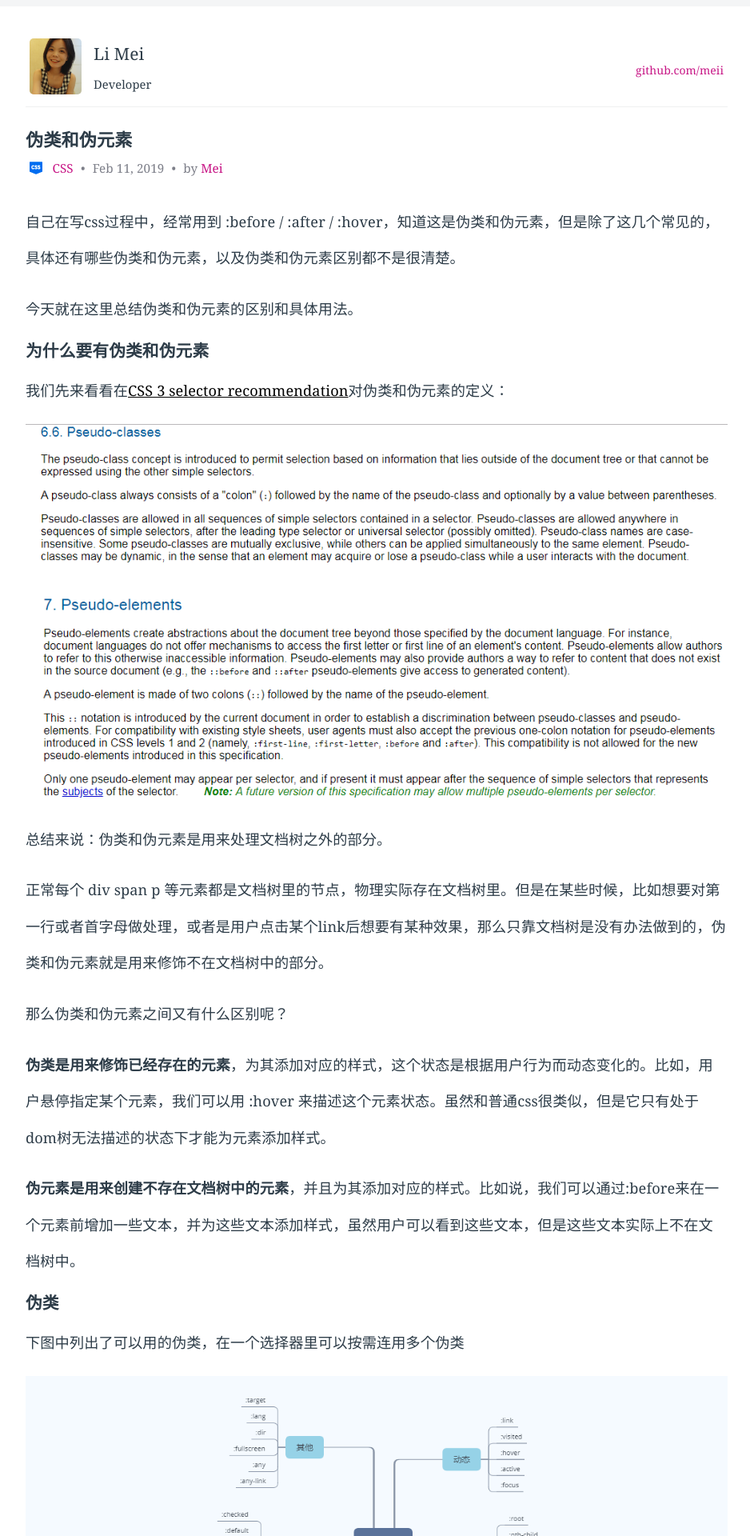
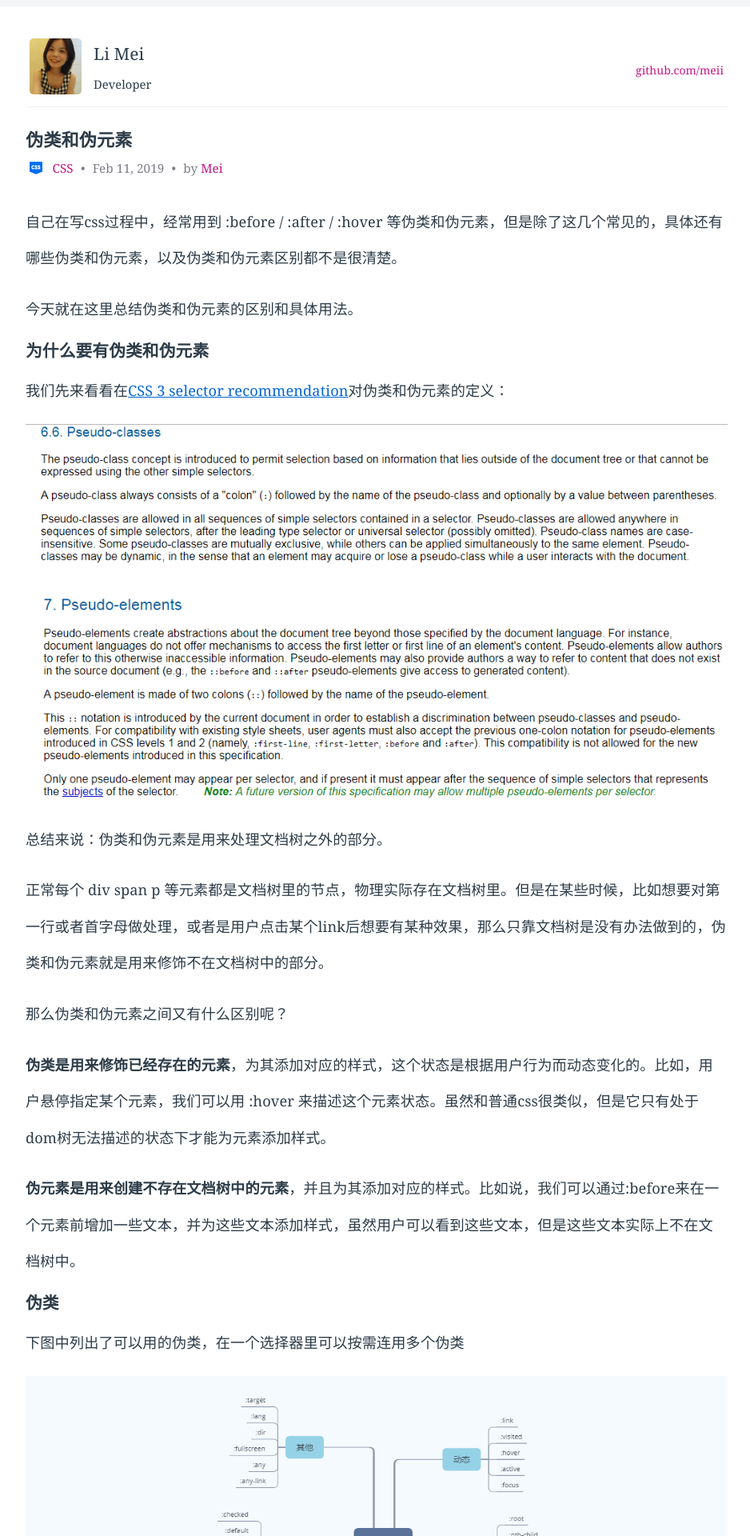
Before and after one commit to LiMeii/LiMeii.github.io, a Jekyll site: the page built from _posts/2019-02-11-css-pseudo.md, in a window 1280 px wide. Shown: the top 1920 px of the page at 80% size, without its empty margins (177-1115 px from the left). Built offline with Jekyll 4.4.1, drawn with Linux system fonts in a browser that asks for light colours.

Commit message:
update pseudo post

```diff
--- a/_posts/2019-02-11-css-pseudo.md
+++ b/_posts/2019-02-11-css-pseudo.md
@@ -13,7 +13,7 @@ layout: post
     <span>by <a class="github-link" href="http://github.com/limeii" title="http://github.com/limeii">Mei</a></span>
 </div>
 
-自己在写css过程中，经常用到 :before / :after / :hover，知道这是伪类和伪元素，但是除了这几个常见的，具体还有哪些伪类和伪元素，以及伪类和伪元素区别都不是很清楚。
+自己在写css过程中，经常用到 :before / :after / :hover 等伪类和伪元素，但是除了这几个常见的，具体还有哪些伪类和伪元素，以及伪类和伪元素区别都不是很清楚。
 
 
 今天就在这里总结伪类和伪元素的区别和具体用法。
--- a/assets/base.css
+++ b/assets/base.css
@@ -141,7 +141,7 @@ body.modal {
 
 a {
     border: 0;
-    color: black;
+    color: #0366d6;
 }
 
 button,
```
